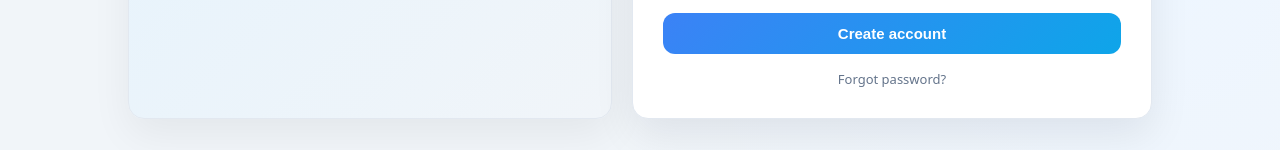
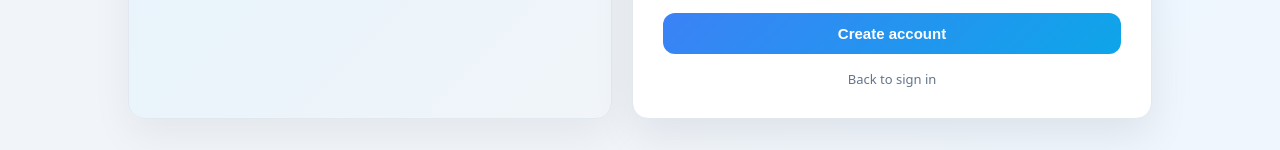
Before and after one commit to ezuu98/delivery-app-fb-V2, a React (Vite) app in the folder apps/web/: page /login in a window 1280 px wide. Shown: the part 647-797 px from the top of the page. Built offline with nearby package versions, Linux system fonts and the light colour scheme; no server answers.

Commit message:
Adjust bottom aux-links to back to sign in
cgen-4d85e804d56f460a80d2da717b8d403b

```diff
--- a/apps/web/src/pages/Login.jsx
+++ b/apps/web/src/pages/Login.jsx
@@ -256,7 +256,7 @@ export default function Login() {
           </form>
 
           <div className="aux-links">
-            {mode !== 'reset' && <a className="muted-link" href="#" onClick={(e) => { e.preventDefault(); setMode('reset'); setMessage(''); setError(''); }}>Forgot password?</a>}
+            {mode !== 'login' && <a className="muted-link" href="#" onClick={(e) => { e.preventDefault(); setMode('login'); setMessage(''); setError(''); }}>Back to sign in</a>}
           </div>
         </div>
       </div>
```
